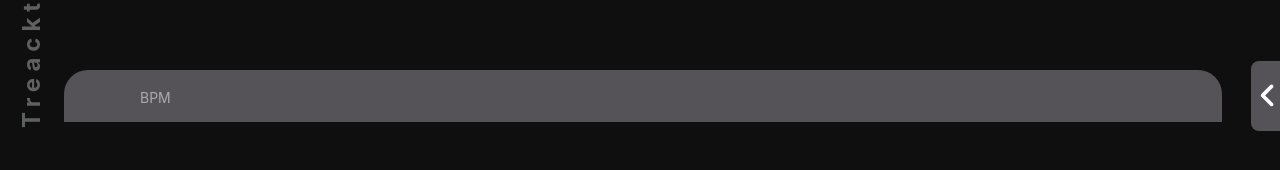
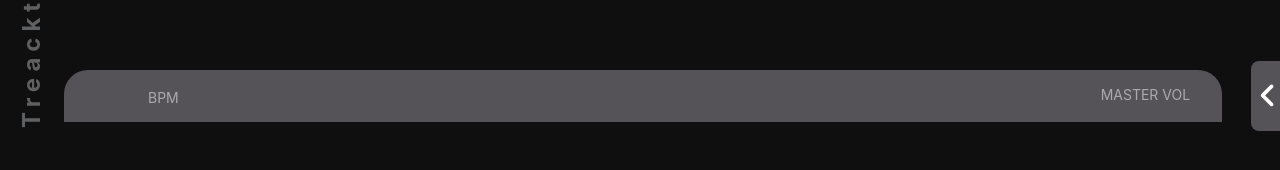
Before and after one commit to edu-flores/treackter-daw, a React (Create React App) app: page / in a window 1280 px wide. Shown: the part 304-474 px from the top of the page. Built offline with nearby package versions, Linux system fonts and the light colour scheme.

Commit message:
Master Volume WIP

```diff
--- a/src/components/BPM.tsx
+++ b/src/components/BPM.tsx
@@ -1,7 +1,7 @@
 function BPM() {
   return (
     <div>
-      <input className="w-14 text-xl text-right bg-inherit outline-none font-bold" style={{caretColor: "transparent"}} type="number" min="60" max="260" />
+      <input className="w-11 text-xl text-right bg-inherit outline-none font-bold" style={{caretColor: "transparent"}} type="number" min="60" max="260" />
       <span className="text-sm opacity-50 ml-2">BPM</span>
     </div>
   );
--- a/src/components/Controls.tsx
+++ b/src/components/Controls.tsx
@@ -3,7 +3,7 @@ import MasterVolume from './MasterVolume';
 
 function Controls() {
   return (
-    <div className="flex justify-items-between bg-primary rounded-tr-3xl rounded-tl-3xl p-3">
+    <div className="flex justify-between bg-primary rounded-tr-3xl rounded-tl-3xl px-8 py-3">
       {/* BPM */}
       <BPM />
       {/* Master Volume */}
--- /dev/null
+++ b/src/components/Knob.tsx
@@ -0,0 +1,9 @@
+function Knob() {
+  return (
+    <div className="w-[10px] bg-black rounded-full">
+
+    </div>
+  );
+}
+
+export default Knob;
--- a/src/components/MasterVolume.tsx
+++ b/src/components/MasterVolume.tsx
@@ -1,7 +1,10 @@
+import Knob from './Knob';
+
 function MasterVolume() {
   return (
     <div>
-
+      <span className="text-sm opacity-50">MASTER VOL</span>
+      <Knob />
     </div>
   );
 }
```
Also changed, not shown: src/components/Daw.tsx (line endings or trailing spaces).
